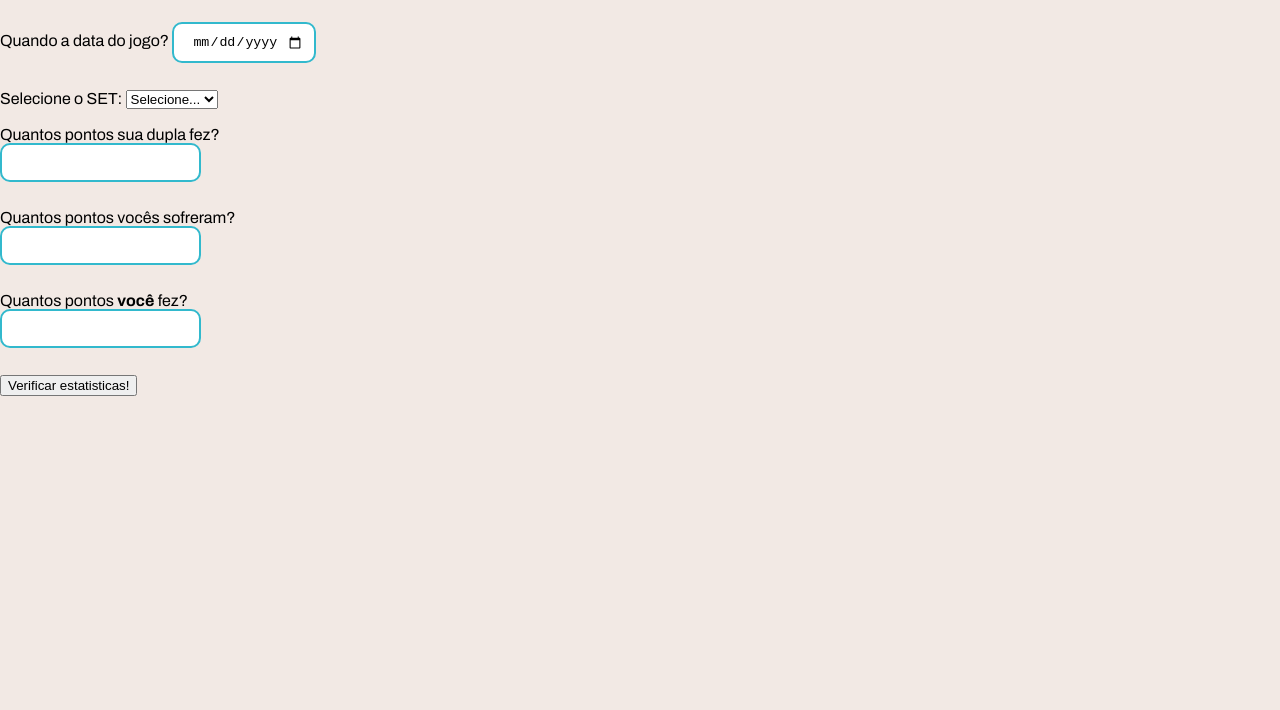
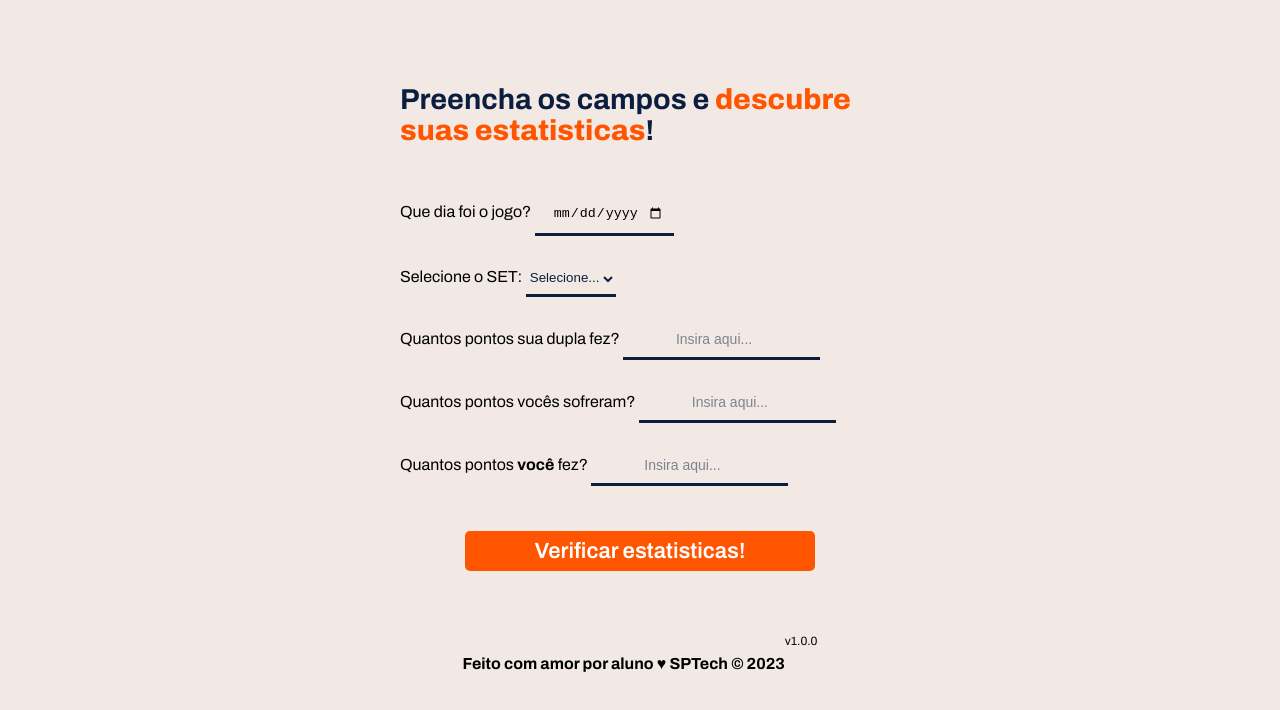
Before and after one commit to arthurrbispo/Voleinside, a website: page web-data-viz/public/questionario.html in a window 1280 px wide. Shown: the part 58-768 px from the top of the page. Drawn offline with Linux system fonts and the light colour scheme.

Commit message:
Atualizando o front-end do questionário

```diff
--- a/web-data-viz/public/css/estilo.css
+++ b/web-data-viz/public/css/estilo.css
@@ -224,40 +224,82 @@ body {
   flex-direction: column;
 }
 
-/* .formulario span {
-  font-size: 15px;
-  font-weight: 500;
-} */
 
+.questionario {
+  display: flex;
+  justify-content: center;
+  padding: 3% 5%;
+  background-color: #F2E9E4;
+}
 
-.formulario input {
+.quest-inputs {
+  width: 100%;
+  max-width: 480px;
+  display: flex;
+  flex-direction: column;
+  gap: 25px;
+}
+
+.quest-title{
+  color: #0B1E3F;
+  font-size: 120%;
+  font-weight: 600;
+}
+
+.quest-title h2 span {
+  font-weight: 800;
+  color: #FF5500;
+}
+
+.quest-inputs input {
   border: none;
   border-bottom: 3px solid #0B1E3F;
   outline: none;
   transition: 0.1s;
-  text-align: start;
   margin: 0;
   background-color: #F2E9E4;
   border-radius: 0px;
 }
 
 
-.formulario input::placeholder {
+.questionario input::placeholder {
   color: #0B1E3F;
   opacity: 0.5;
   font-size: 14px;
   text-align: left;
   padding: 0px;
+  text-align: center;
 }
 
-.formulario select {
-  border: 2px non e #FF5500;
-  background-color: white;
-  color: gray;
+.questionario select {
+  border: none;
+  border-bottom: 3px solid #0B1E3F;
+  background-color: #F2E9E4;
+  color: #0B1E3F;
   height: 36px;
   text-align: center;
-  border-radius: 10px;
+  border-radius: 0px;
   margin: 0;
+}
+
+.questionario button {
+  cursor: pointer;
+  font-family: "archivo", sans-serif;
+  border: 0;
+  border-radius: 5px;
+  font-weight: 600;
+  font-size: 22px;
+  color: #fff;
+  background-color: #FF5500;
+  width: 350px;
+  height: 40px;
+  align-self: center;
+  margin-top: 20px;
+  transition: 0.5s;
+}
+
+.questionario button:hover {
+  background-color: #ff7232;
 }
 
 .campo {
--- a/web-data-viz/public/questionario.html
+++ b/web-data-viz/public/questionario.html
@@ -4,7 +4,7 @@
 <head>
     <meta charset="UTF-8">
     <meta name="viewport" content="width=device-width, initial-scale=1.0">
-    <title>Exemplo - Quiz</title>
+    <title>Vôleinside | Questionário</title>
     <link rel="stylesheet" href="./css/estilo.css">
     <link rel="icon" href="./assets/imgs/voleinside/Icon/Logo-_FF5500.ico" />
 </head>
@@ -33,29 +33,54 @@
             </ul>
         </div>
     </div>
-    Quando a data do jogo?
-    <input type="date" name="" id="iptResposta1"><br>
-    <div id="divData"></div><br>
-    Selecione o SET:
+
+    <div class="questionario">
+        <div class="quest-inputs">
+            <div class="quest-title">
+                <h2>Preencha os campos e <span>descubre suas estatisticas</span>!</h2>
+            </div>
+            <div class="quest-input">
+                <span>Que dia foi o jogo?</span>
+                <input type="date" name="" id="iptResposta1">
+                <div class="quest-erro" id="divData"></div>
+            </div>
+            <div class="quest-input">
+                <span>Selecione o SET:</span>
                 <select name="" id="slctSet">
                     <option value="#">Selecione...</option>
                     <option value="1">1</option>
                     <option value="2">2</option>
                     <option value="3">3</option>
-    </select><br>
-    <div id="divSet"></div><br>
-    Quantos pontos sua dupla fez?<br>
-    <input type="number" name="" id="iptResposta2"><br>
-    <div id="divPontosFeitos"></div><br>
-    Quantos pontos vocês sofreram?<br>
-    <input type="number" name="" id="iptResposta3"><br>
-    <div id="divPontosSofridos"></div><br>
-    Quantos pontos <b>você</b> fez?<br>
-    <input type="number" name="" id="iptResposta4"><br>
-    <div id="divPontosProprios"></div><br>
+                </select>
+                <div id="divSet"></div>
+            </div>
+            <div class="quest-input">
+                <span>Quantos pontos sua dupla fez?</span>
+                <input placeholder="Insira aqui..." type="number" name="" id="iptResposta2">
+                <div id="divPontosFeitos"></div>
+            </div>
+            <div class="quest-input">
+                <span>Quantos pontos vocês sofreram?</span>
+                <input placeholder="Insira aqui..." type="number" name="" id="iptResposta3">
+                <div id="divPontosSofridos"></div>
+            </div>
+            <div class="quest-input">
+                <span>Quantos pontos <b>você</b> fez?</span>
+                <input placeholder="Insira aqui..." type="number" name="" id="iptResposta4">
+                <div id="divPontosProprios"></div>
+            </div>
             <button onclick="validar()">Verificar estatisticas!</button>
             <div id="mensagem_erro"></div>
+        </div>
 
+    </div>
+
+      <div class="footer">
+    <div class="container">
+      <h4>Feito com amor por aluno &hearts; SPTech &copy; 2023</h4>
+      <span class="version">v1.0.0</span>
+    </div>
+  </div>
 <script>
     let axData = 0;
     let axSet = 0;
```
Lines whose indentation alone changed are shown as unchanged.
